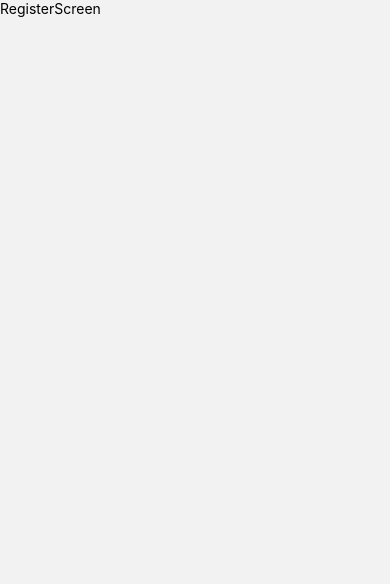
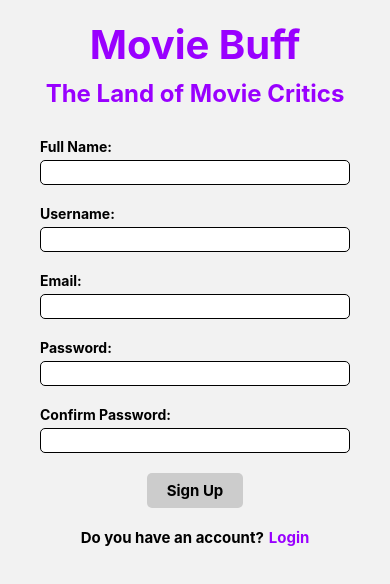
Before and after one commit to onsever/CPL_5559_1_MADT_1, a React Native app: screen /Register in a window 390 px wide. Shown: the top 584 px of the page. Built offline with nearby package versions, Linux system fonts and the light colour scheme.

Commit message:
implementation

```diff
--- /dev/null
+++ b/src/components/Button/index.tsx
@@ -0,0 +1,26 @@
+import {TouchableOpacity, TouchableOpacityProps} from 'react-native';
+import React from 'react';
+import {styles} from './styles';
+import Colors from '../../utilities/Colors';
+
+interface ButtonProps extends TouchableOpacityProps {
+  color?: string;
+  children: React.ReactNode | React.ReactNode[];
+  onPress: () => void;
+}
+
+const Button: React.FC<ButtonProps> = props => {
+  return (
+    <TouchableOpacity
+      {...props}
+      style={[
+        styles.button,
+        {backgroundColor: props.color || Colors.lightGray},
+      ]}
+      onPress={props.onPress}>
+      {props.children}
+    </TouchableOpacity>
+  );
+};
+
+export default Button;
--- /dev/null
+++ b/src/components/Button/styles.tsx
@@ -0,0 +1,12 @@
+import {StyleSheet} from 'react-native';
+
+export const styles = StyleSheet.create({
+  button: {
+    height: 35,
+    borderRadius: 5,
+    justifyContent: 'center',
+    alignItems: 'center',
+    paddingHorizontal: 20,
+    paddingVertical: 5,
+  },
+});
--- a/src/components/Input/index.tsx
+++ b/src/components/Input/index.tsx
@@ -1,8 +1,8 @@
-import {TextInput, ViewProps} from 'react-native';
+import {TextInput, TextInputProps} from 'react-native';
 import React from 'react';
 import {styles} from './styles';
 
-interface InputProps extends ViewProps {
+interface InputProps extends TextInputProps {
   placeholder: string;
   value: string;
   onChangeText: (text: string) => void;
@@ -16,6 +16,10 @@ const Input: React.FC<InputProps> = props => {
       placeholder={props.placeholder}
       value={props.value}
       onChangeText={props.onChangeText}
+      autoCapitalize="none"
+      autoCorrect={false}
+      autoComplete="off"
+      keyboardType="default"
     />
   );
 };
--- a/src/components/Input/styles.tsx
+++ b/src/components/Input/styles.tsx
@@ -1,10 +1,14 @@
 import {StyleSheet} from 'react-native';
+import Colors from '../../utilities/Colors';
 
 export const styles = StyleSheet.create({
   container: {
-    flex: 1,
     backgroundColor: '#fff',
     alignItems: 'center',
     justifyContent: 'center',
+    borderColor: Colors.primary,
+    borderWidth: 1,
+    borderRadius: 5,
+    padding: 3,
   },
 });
--- a/src/components/MainTitle/index.tsx
+++ b/src/components/MainTitle/index.tsx
@@ -1,11 +1,21 @@
-import {View, Text} from 'react-native';
+import {Text} from 'react-native';
 import React from 'react';
+import {TextProps} from 'react-native';
+import {styles} from './styles';
 
-const MainTitle = () => {
+interface MainTitleProps extends TextProps {
+  title: string;
+  color?: string;
+  fontSize?: number;
+}
+
+const MainTitle: React.FC<MainTitleProps> = props => {
   return (
-    <View>
-      <Text>MainTitle</Text>
-    </View>
+    <Text
+      {...props}
+      style={[styles.title, {color: props.color, fontSize: props.fontSize}]}>
+      {props.title}
+    </Text>
   );
 };
 
--- a/src/components/MainTitle/styles.tsx
+++ b/src/components/MainTitle/styles.tsx
@@ -1,3 +1,9 @@
 import {StyleSheet} from 'react-native';
 
-export const styles = StyleSheet.create({});
+export const styles = StyleSheet.create({
+  title: {
+    fontSize: 34,
+    fontWeight: 'bold',
+    marginBottom: 10,
+  },
+});
--- a/src/screens/authentication/login/index.tsx
+++ b/src/screens/authentication/login/index.tsx
@@ -1,10 +1,13 @@
-import {View, Text} from 'react-native';
+import {View, Text, TouchableOpacity} from 'react-native';
 import React from 'react';
 import {SafeAreaView} from 'react-native-safe-area-context';
 import {NativeStackScreenProps} from '@react-navigation/native-stack';
 import {AuthStackNavigatorProps} from '../../../navigators/AuthStackNavigator';
 import {styles} from './styles';
 import Input from '../../../components/Input';
+import MainTitle from '../../../components/MainTitle';
+import Button from '../../../components/Button';
+import Colors from '../../../utilities/Colors';
 
 type LoginScreenProps = NativeStackScreenProps<
   AuthStackNavigatorProps,
@@ -12,10 +15,54 @@ type LoginScreenProps = NativeStackScreenProps<
 >;
 
 const LoginScreen = ({navigation}: LoginScreenProps) => {
+  const [username, setUsername] = React.useState('');
+  const [password, setPassword] = React.useState('');
+
+  const handleLogin = () => {
+    console.log('Username: ' + username);
+    console.log('Password: ' + password);
+  };
+
+  const handleSignUp = () => {
+    navigation.navigate('Register');
+  };
+
   return (
     <SafeAreaView>
-      <View>
-        <Text>Login Screen</Text>
+      <View style={styles.wrapper}>
+        <View style={styles.container}>
+          <MainTitle title="Movie Buff" fontSize={40} color={Colors.purple} />
+          <MainTitle
+            title="The Land of Movie Critics"
+            fontSize={24}
+            color={Colors.purple}
+          />
+        </View>
+        <View style={styles.container}>
+          <View style={styles.inputContainer}>
+            <Text style={styles.inputText}>Username:</Text>
+            <Input placeholder="" value={username} onChangeText={setUsername} />
+          </View>
+
+          <View style={styles.inputContainer}>
+            <Text style={styles.inputText}>Password:</Text>
+            <Input
+              placeholder=""
+              value={password}
+              onChangeText={setPassword}
+              secureTextEntry={true}
+            />
+          </View>
+        </View>
+
+        <Button onPress={handleLogin}>
+          <Text style={styles.buttonText}>Login</Text>
+        </Button>
+
+        <TouchableOpacity onPress={handleSignUp} style={styles.signUpButton}>
+          <Text style={styles.signUpText}>Don't you have an account?</Text>
+          <Text style={styles.signUpFocus}>Sign Up</Text>
+        </TouchableOpacity>
       </View>
     </SafeAreaView>
   );
--- a/src/screens/authentication/login/styles.tsx
+++ b/src/screens/authentication/login/styles.tsx
@@ -1,3 +1,51 @@
 import {StyleSheet} from 'react-native';
+import Colors from '../../../utilities/Colors';
 
-export const styles = StyleSheet.create({});
+export const styles = StyleSheet.create({
+  wrapper: {
+    justifyContent: 'center',
+    alignItems: 'center',
+    height: '100%',
+    width: '100%',
+  },
+  container: {
+    justifyContent: 'center',
+    alignItems: 'center',
+    width: '100%',
+    marginTop: 20,
+  },
+  inputContainer: {
+    width: '100%',
+    flexDirection: 'column',
+    justifyContent: 'space-between',
+    paddingHorizontal: 40,
+    marginBottom: 20,
+  },
+  inputText: {
+    fontSize: 14,
+    fontWeight: 'bold',
+    marginBottom: 5,
+  },
+  buttonText: {
+    fontSize: 15,
+    fontWeight: 'bold',
+    color: Colors.primary,
+  },
+  signUpButton: {
+    marginTop: 20,
+    flexDirection: 'row',
+    justifyContent: 'center',
+    alignItems: 'center',
+  },
+  signUpText: {
+    fontSize: 15,
+    fontWeight: 'bold',
+    color: Colors.primary,
+    marginRight: 5,
+  },
+  signUpFocus: {
+    fontSize: 15,
+    fontWeight: 'bold',
+    color: Colors.purple,
+  },
+});
--- a/src/screens/authentication/register/index.tsx
+++ b/src/screens/authentication/register/index.tsx
@@ -1,8 +1,13 @@
-import {View, Text} from 'react-native';
+import {View, Text, TouchableOpacity} from 'react-native';
 import React from 'react';
+import {SafeAreaView} from 'react-native-safe-area-context';
 import {NativeStackScreenProps} from '@react-navigation/native-stack';
 import {AuthStackNavigatorProps} from '../../../navigators/AuthStackNavigator';
 import {styles} from './styles';
+import Input from '../../../components/Input';
+import MainTitle from '../../../components/MainTitle';
+import Button from '../../../components/Button';
+import Colors from '../../../utilities/Colors';
 
 type RegisterScreenProps = NativeStackScreenProps<
   AuthStackNavigatorProps,
@@ -10,10 +15,87 @@ type RegisterScreenProps = NativeStackScreenProps<
 >;
 
 const RegisterScreen = ({navigation}: RegisterScreenProps) => {
+  const [fullName, setFullName] = React.useState('');
+  const [username, setUsername] = React.useState('');
+  const [email, setEmail] = React.useState('');
+  const [password, setPassword] = React.useState('');
+  const [confirmPassword, setConfirmPassword] = React.useState('');
+
+  const handleLogin = () => {
+    navigation.pop();
+  };
+
+  const handleSignUp = () => {
+    console.log('Full Name: ' + fullName);
+    console.log('Username: ' + username);
+    console.log('Email: ' + email);
+    console.log('Password: ' + password);
+    console.log('Confirm Password: ' + confirmPassword);
+  };
+
   return (
-    <View>
-      <Text>RegisterScreen</Text>
-    </View>
+    <SafeAreaView>
+      <View style={styles.wrapper}>
+        <View style={styles.container}>
+          <MainTitle title="Movie Buff" fontSize={40} color={Colors.purple} />
+          <MainTitle
+            title="The Land of Movie Critics"
+            fontSize={24}
+            color={Colors.purple}
+          />
+        </View>
+        <View style={styles.container}>
+          <View style={styles.inputContainer}>
+            <Text style={styles.inputText}>Full Name:</Text>
+            <Input placeholder="" value={fullName} onChangeText={setFullName} />
+          </View>
+
+          <View style={styles.inputContainer}>
+            <Text style={styles.inputText}>Username:</Text>
+            <Input placeholder="" value={username} onChangeText={setUsername} />
+          </View>
+
+          <View style={styles.inputContainer}>
+            <Text style={styles.inputText}>Email:</Text>
+            <Input
+              placeholder=""
+              value={email}
+              onChangeText={setEmail}
+              keyboardType="email-address"
+            />
+          </View>
+
+          <View style={styles.inputContainer}>
+            <Text style={styles.inputText}>Password:</Text>
+            <Input
+              placeholder=""
+              value={password}
+              onChangeText={setPassword}
+              secureTextEntry={true}
+            />
+          </View>
+
+          <View style={styles.inputContainer}>
+            <Text style={styles.inputText}>Confirm Password:</Text>
+            <Input
+              placeholder=""
+              value={confirmPassword}
+              onChangeText={setConfirmPassword}
+              secureTextEntry={true}
+            />
+          </View>
+        </View>
+
+        <Button onPress={handleSignUp}>
+          <Text style={styles.buttonText}>Sign Up</Text>
+        </Button>
+
+        <TouchableOpacity onPress={handleLogin} style={styles.signUpButton}>
+          <Text style={styles.signUpText}>Do you have an account?</Text>
+          <Text style={styles.signUpFocus}>Login</Text>
+        </TouchableOpacity>
+      </View>
+    </SafeAreaView>
   );
 };
 
--- a/src/screens/authentication/register/styles.tsx
+++ b/src/screens/authentication/register/styles.tsx
@@ -1,3 +1,51 @@
 import {StyleSheet} from 'react-native';
+import Colors from '../../../utilities/Colors';
 
-export const styles = StyleSheet.create({});
+export const styles = StyleSheet.create({
+  wrapper: {
+    justifyContent: 'center',
+    alignItems: 'center',
+    height: '100%',
+    width: '100%',
+  },
+  container: {
+    justifyContent: 'center',
+    alignItems: 'center',
+    width: '100%',
+    marginTop: 20,
+  },
+  inputContainer: {
+    width: '100%',
+    flexDirection: 'column',
+    justifyContent: 'space-between',
+    paddingHorizontal: 40,
+    marginBottom: 20,
+  },
+  inputText: {
+    fontSize: 14,
+    fontWeight: 'bold',
+    marginBottom: 5,
+  },
+  buttonText: {
+    fontSize: 15,
+    fontWeight: 'bold',
+    color: Colors.primary,
+  },
+  signUpButton: {
+    marginTop: 20,
+    flexDirection: 'row',
+    justifyContent: 'center',
+    alignItems: 'center',
+  },
+  signUpText: {
+    fontSize: 15,
+    fontWeight: 'bold',
+    color: Colors.primary,
+    marginRight: 5,
+  },
+  signUpFocus: {
+    fontSize: 15,
+    fontWeight: 'bold',
+    color: Colors.purple,
+  },
+});
--- a/src/utilities/Colors.ts
+++ b/src/utilities/Colors.ts
@@ -1,5 +1,7 @@
 export default class Colors {
-  static primary = '#FF0000';
+  static primary = '#000000';
   static secondary = '#00FF00';
   static tertiary = '#0000FF';
+  static purple = '#9900FF';
+  static lightGray = '#CCCCCC';
 }
```
